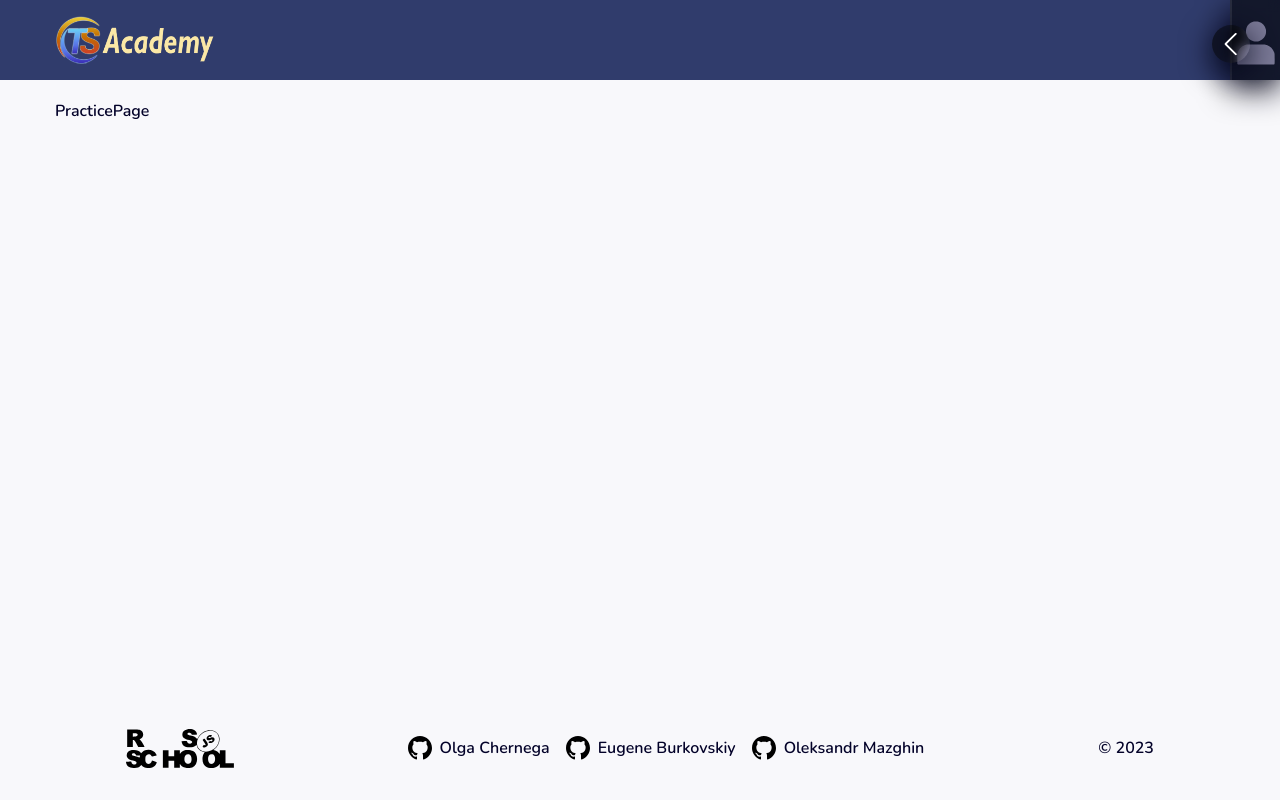
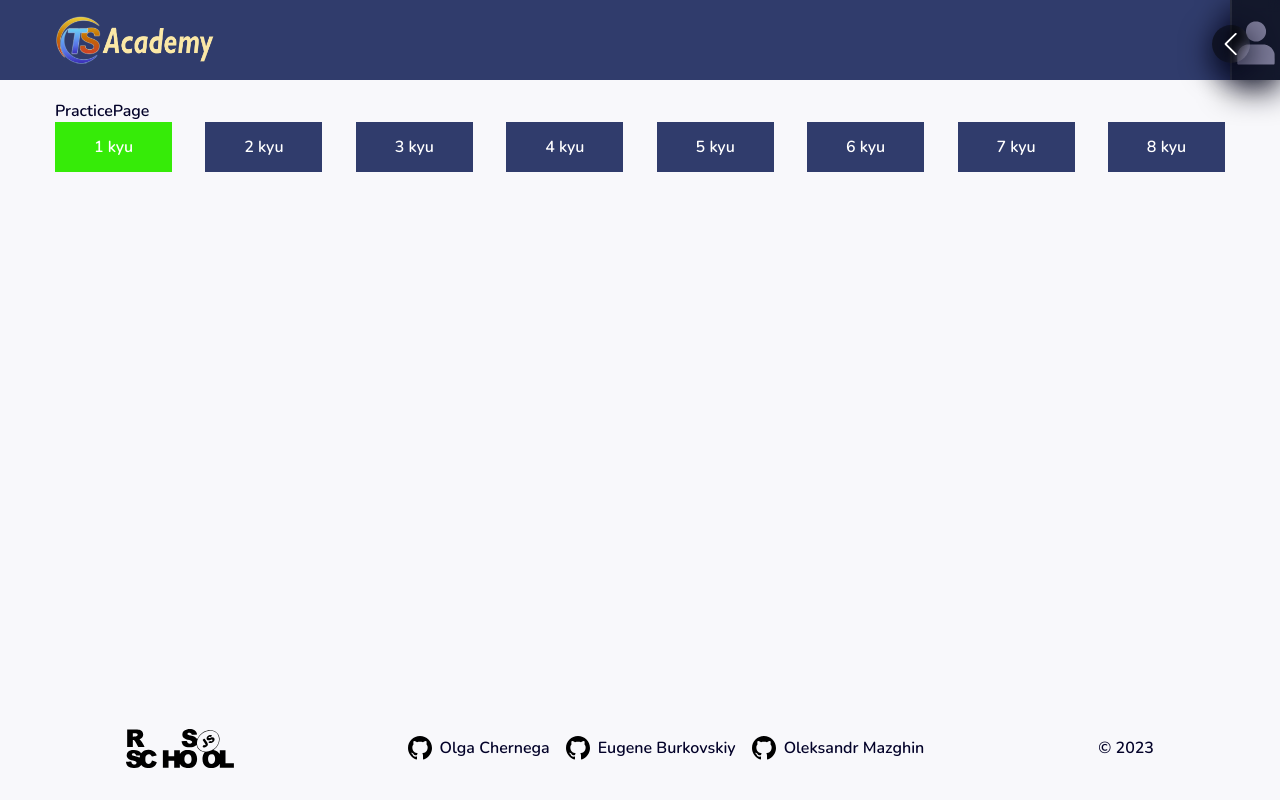
Before and after one commit to elian-cheng/rs-clone, a React (Create React App) app: page /practice in a window 1280 px wide. Built offline with nearby package versions, Linux system fonts and the light colour scheme; no server answers.

Commit message:
feat: add CodeWarsChallenges component

```diff
--- a/src/pages/PracticePage/PracticePage.tsx
+++ b/src/pages/PracticePage/PracticePage.tsx
@@ -1,9 +1,19 @@
-import React from 'react';
+// import React, { useEffect, useState } from 'react';
+
+import CodeWarsChallenges from './components/CodeWarsChallenges';
 
 export default function PracticePage() {
+  // const [status, setStatus] = useState(false);
+
+  // useEffect(() => {
+  //   fetch('https://www.codewars.com/api/v1/users/elian-cheng/code-challenges/completed')
+  //     .then((data) => data.json())
+  //     .then(console.log);
+  // }, [status]);
   return (
     <div className="main__container">
       <div style={{ marginTop: 100 }}>PracticePage</div>
+      <CodeWarsChallenges></CodeWarsChallenges>
     </div>
   );
 }
--- /dev/null
+++ b/src/pages/PracticePage/components/CodeWarsChallenge.scss
@@ -0,0 +1,20 @@
+.practice__codewars-navigation {
+  display: flex;
+  justify-content: space-between;
+}
+
+.practice__codewars-kyu {
+  cursor: pointer;
+  width: 10%;
+  height: 50px;
+  background-color: $colorBlueDark;
+  color: $colorWhite;
+  display: flex;
+  justify-content: center;
+  align-items: center;
+}
+
+.active-btn {
+  transition: all 0.5s;
+  background-color: rgb(54, 235, 8);
+}
--- /dev/null
+++ b/src/pages/PracticePage/components/CodeWarsChallenges.tsx
@@ -0,0 +1,71 @@
+import { useEffect, useState } from 'react';
+import { codeWarsTasks } from '../tasksId';
+
+export default function CodeWarsChallenges() {
+  const [status, setStatus] = useState('1 kyu');
+
+  useEffect(() => {
+    async function getTask(task: string) {
+      const res = await fetch(`https://www.codewars.com/api/v1/code-challenges/${task}`)
+        .then((data) => data.json())
+        .then((data) => data.url + '/typescript');
+      return res;
+    }
+    type codeWarsTasksType = { [status: string]: string[] };
+    const obj: codeWarsTasksType = codeWarsTasks;
+    Promise.all(obj[status].map((item: string) => getTask(item))).then(console.log);
+  }, [status]);
+
+  return (
+    <ul className="practice__codewars-navigation">
+      <li
+        className={`${'practice__codewars-kyu'} ${status === '1 kyu' && 'active-btn'}`}
+        onClick={() => setStatus('1 kyu')}
+      >
+        1 kyu
+      </li>
+      <li
+        className={`${'practice__codewars-kyu'} ${status === '2 kyu' && 'active-btn'}`}
+        onClick={() => setStatus('2 kyu')}
+      >
+        2 kyu
+      </li>
+      <li
+        className={`${'practice__codewars-kyu'} ${status === '3 kyu' && 'active-btn'}`}
+        onClick={() => setStatus('3 kyu')}
+      >
+        3 kyu
+      </li>
+      <li
+        className={`${'practice__codewars-kyu'} ${status === '4 kyu' && 'active-btn'}`}
+        onClick={() => setStatus('4 kyu')}
+      >
+        4 kyu
+      </li>
+      <li
+        className={`${'practice__codewars-kyu'} ${status === '5 kyu' && 'active-btn'}`}
+        onClick={() => setStatus('5 kyu')}
+      >
+        5 kyu
+      </li>
+      <li
+        className={`${'practice__codewars-kyu'} ${status === '6 kyu' && 'active-btn'}`}
+        onClick={() => setStatus('6 kyu')}
+      >
+        6 kyu
+      </li>
+      <li
+        className={`${'practice__codewars-kyu'} ${status === '7 kyu' && 'active-btn'}`}
+        onClick={() => setStatus('7 kyu')}
+      >
+        7 kyu
+      </li>
+      <li
+        className={`${'practice__codewars-kyu'} ${status === '8 kyu' && 'active-btn'}`}
+        onClick={() => setStatus('8 kyu')}
+      >
+        8 kyu
+      </li>
+    </ul>
+  );
+}
--- /dev/null
+++ b/src/pages/PracticePage/tasksId.ts
@@ -0,0 +1,45 @@
+export const codeWarsTasks = {
+  '1 kyu': ['545434090294935e7d0010ab'],
+  '2 kyu': ['52a78825cdfc2cfc87000005', '56a73d2194505c29f600002d', '52dc4688eca89d0f820004c6'],
+  '3 kyu': [
+    '585894545a8a07255e0002f1',
+    '58905bfa1decb981da00009e',
+    '59b81886460387d8fc000043',
+    '5861487fdb20cff3ab000030',
+  ],
+  '4 kyu': [
+    '5886e082a836a691340000c3',
+    '52b7ed099cdc285c300001cd',
+    '5629db57620258aa9d000014',
+    '55983863da40caa2c900004e',
+    '54b72c16cd7f5154e9000457',
+  ],
+  '5 kyu': [
+    '55c6126177c9441a570000cc',
+    '5547cc7dcad755e480000004',
+    '5a045fee46d843effa000070',
+    '513e08acc600c94f01000001',
+    '58db9545facc51e3db00000a',
+  ],
+  '6 kyu': [
+    '56a5d994ac971f1ac500003e',
+    '525f50e3b73515a6db000b83',
+    '5d26721d48430e0016914faa',
+    '556deca17c58da83c00002db',
+    '522551eee9abb932420004a0',
+  ],
+  '7 kyu': [
+    '62c93765cef6f10030dfa92b',
+    '563fb342f47611dae800003c',
+    '59a8570b570190d313000037',
+    '54c27a33fb7da0db0100040e',
+    '5a03b3f6a1c9040084001765',
+  ],
+  '8 kyu': [
+    '5a805d8cafa10f8b930005ba',
+    '551b4501ac0447318f0009cd',
+    '53da3dbb4a5168369a0000fe',
+    '57a77726bb9944d000000b06',
+    '5a023c426975981341000014',
+  ],
+};
--- a/src/styles.scss
+++ b/src/styles.scss
@@ -1,14 +1,15 @@
-@import './theme/abstract/constants';
-@import './theme/abstract/mixins';
+@import "./theme/abstract/constants";
+@import "./theme/abstract/mixins";
 
-@import './theme/base/base';
-@import './theme/base/fonts';
+@import "./theme/base/base";
+@import "./theme/base/fonts";
 
-@import './components/Header/Header';
-@import './components/Footer/Footer';
-@import './pages/HomePage/components/FullScreenBlock/FullScreenBlock';
-@import './pages/HomePage/components/Definition/Definiton';
-@import './pages/HomePage/components/Features/Features';
-@import './components/CodeEditor/CodeEditor';
-@import './pages/ErrorPage/components/Error/Error';
-@import './components/Sidebar/Sidebar.scss';
+@import "./components/Header/Header";
+@import "./components/Footer/Footer";
+@import "./pages/HomePage/components/FullScreenBlock/FullScreenBlock";
+@import "./pages/HomePage/components/Definition/Definiton";
+@import "./pages/HomePage/components/Features/Features";
+@import "./components/CodeEditor/CodeEditor";
+@import "./pages/ErrorPage/components/Error/Error";
+@import "./components/Sidebar/Sidebar.scss";
+@import "./pages/PracticePage/components/CodeWarsChallenge";
```
